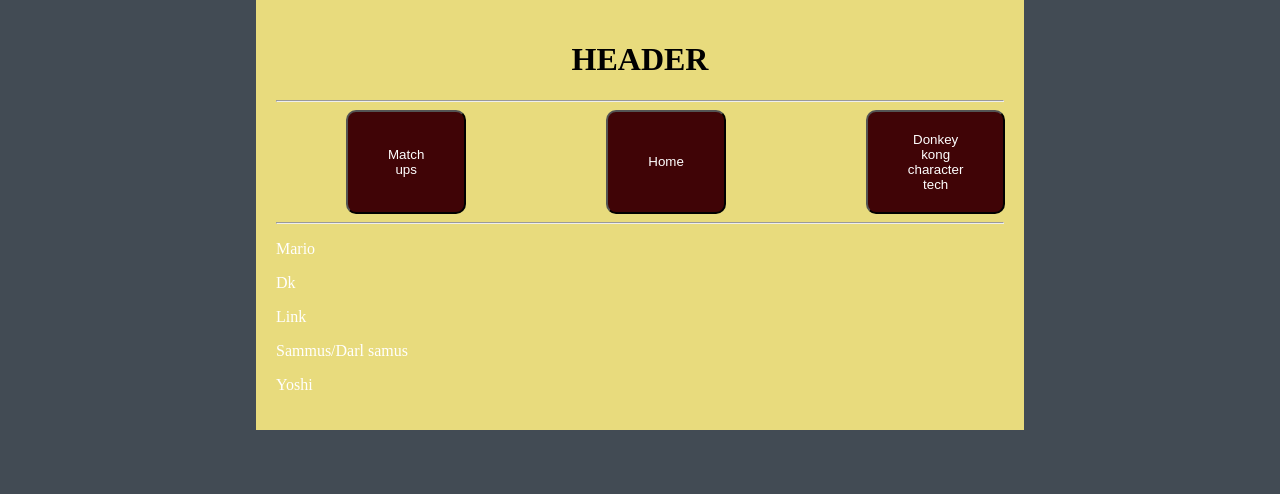
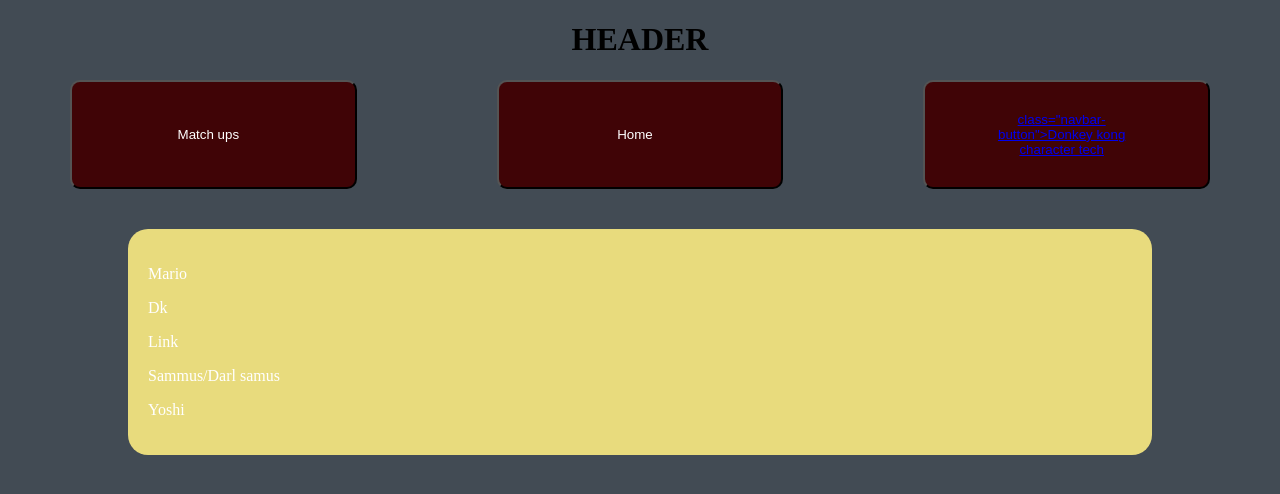
Before and after one commit to Na1yd/smash-website, a Flask app: page /all_characters in a window 1280 px wide. Shown: the top 494 px of the page. Run offline with Flask 3, Linux system fonts and the light colour scheme; data comes from the database, SQL or seed files in the repository.

Commit message:
Made changes to the style and started making the nav bar working

```diff
--- a/Website/routes.py
+++ b/Website/routes.py
@@ -28,7 +28,7 @@ def all_characters():
 def characters(id):
     conn = sqlite3.connect("Dk.db")
     cur = conn.cursor()
-    cur.execute("SELECT * FROM Character WHERE id=?",(id,))
+    cur.execute("SELECT * FROM Character WHERE id=?", (id,))
     Character = cur.fetchone()
     return render_template('character.html', Character=Character)
 
--- a/Website/static/style.css
+++ b/Website/static/style.css
@@ -5,12 +5,18 @@ body {
 
 }
 
+.header {
+    background-color: #424B54;
+    margin-bottom: 40px;
+}
+
 .main-body {
-    margin-left: 20%;
-    margin-right: 20%;
+    margin-left: 10%;
+    margin-right: 10%;
     background-color: #E8DB7D;
     padding: 20px;
     height: 100%;
+    border-radius: 20px;
 }
 
 .title {
@@ -29,9 +35,9 @@ body {
     background-color: #400406;
     color: white;
     border-radius: 10px;
-    padding:20px;
-    padding-left: 40px;
-    padding-right: 40px;
+    padding:30px;
+    padding-left: 50px;
+    padding-right: 60px;
 
 }
 
--- a/Website/templates/all_characters.html
+++ b/Website/templates/all_characters.html
@@ -1,6 +1,6 @@
 {% extends "layout.html" %}
 {% block content %}
 {% for Characters in Characters %}
-<pc><a class ="link" href="/Characters/{{Characters[0]}}">{{Characters[1]}}</a></p>
+<p><a class ="link" href="/Characters/{{Characters[0]}}">{{Characters[1]}}</a></p>
 {% endfor %}
 {% endblock %}
--- a/Website/templates/layout.html
+++ b/Website/templates/layout.html
@@ -7,17 +7,15 @@
     <link rel="stylesheet" href="/static/style.css">
 </head>
 <body>
-    <div class="main-body">
     <div class="header">
         <div class="title">
             <h1>HEADER</h1>
-                <hr>
         </div>
         <div class="navbar">
             <button class="navbar-button">Match ups</button>
-                <button class="navbar-button">Home</button>
-                <button class="navbar-button">Donkey kong character tech</button>
+            <button href="home.html" class="navbar-button">Home</button>
+            <button class="navbar-button"> <a href="/all_characters"> class="navbar-button">Donkey kong character tech</button>
         </div>
-            <hr>
     </div>
-        <p>{% block content %} {% endblock %}</p>
+    <div class="main-body">
+        <p> {% block content %} {% endblock %}</p>
```
Lines whose indentation alone changed are shown as unchanged.
